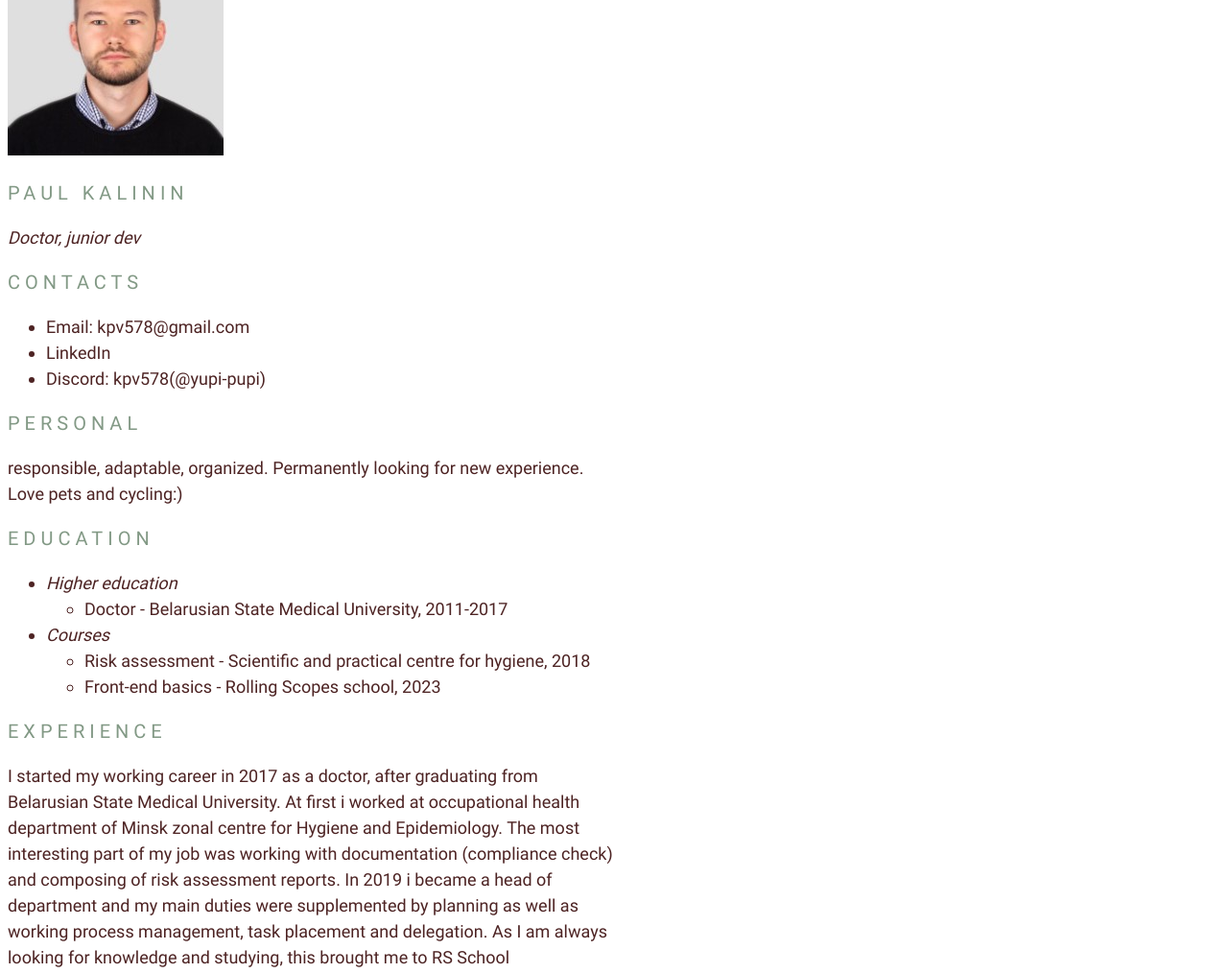
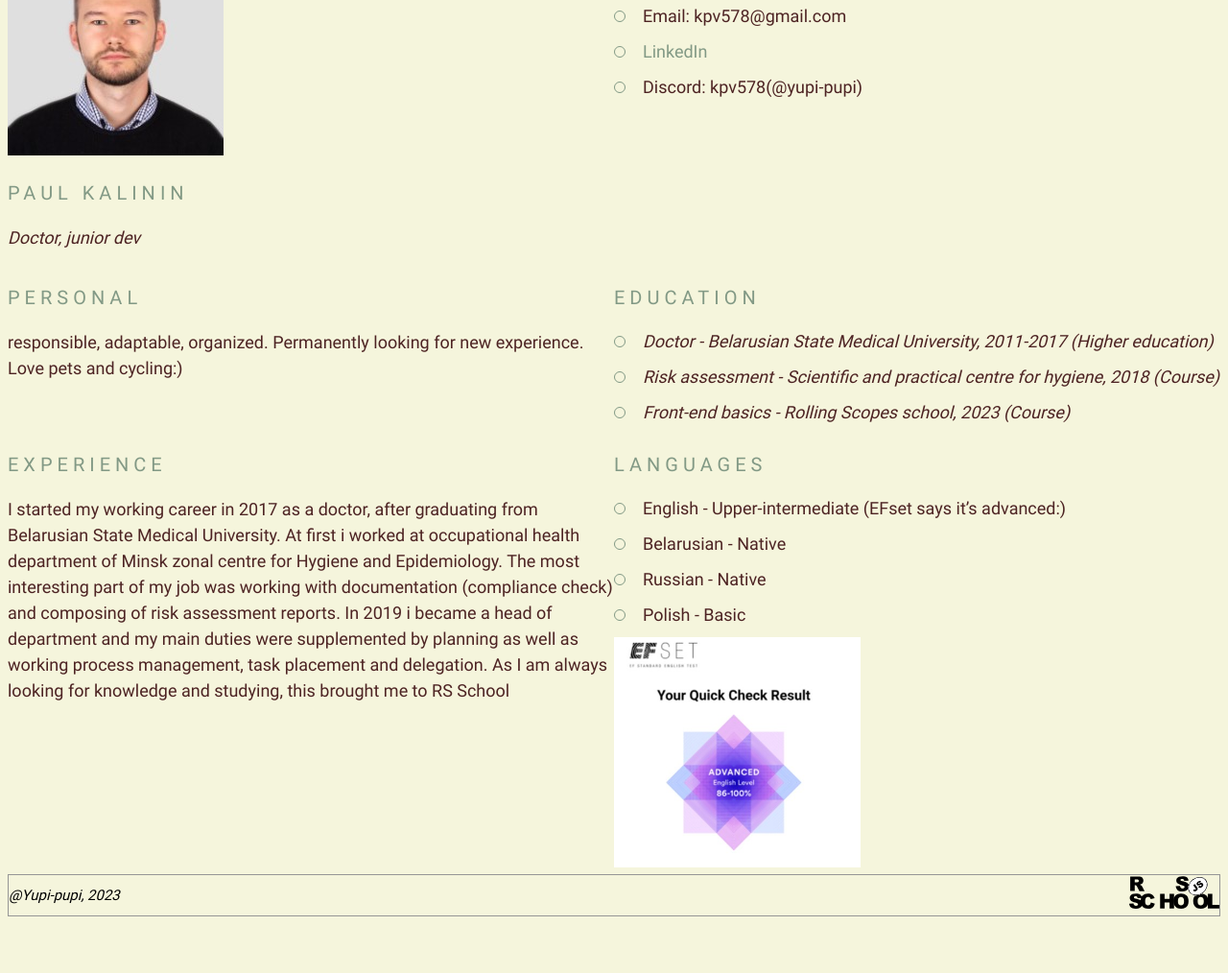
Before and after one commit to Yupi-pupi/rsschool-cv, a plain HTML site: page index.html in a window 1280 px wide. Shown: the part 154-1168 px from the top of the page at 96% size. After the commit the page ends 1117 px from the top, so only its background shows below. Drawn offline with Linux system fonts and the light colour scheme.

Commit message:
feat: add styles

```diff
--- a/index.html
+++ b/index.html
@@ -3,13 +3,13 @@
 <head>
     <meta charset="UTF-8">
     <meta name="viewport" content="width=device-width, initial-scale=1.0">
-    <title>cv</title>
+    <title>Paul Kalinin CV</title>
     <link rel="stylesheet" href="style.css">
-    <link rel="icon" href="./assets/3.ico"
+    <link rel="icon" href="./assets/3.svg">
 </head>
 <body>
     <header class="header">
-        <div class="container"></div>
+        <div class="container">
             <nav class="nav">
                 <ul class="nav-list">
                     <li class="nav-item"><a href="#contacts" class="nav-link">Contacts</a></li>
@@ -19,9 +19,10 @@
                     <li class="nav-item"><a href="#languages" class="nav-link">Languages</a></li>
                 </ul>
             </nav>
+        </div>
     </header>
     <main>
-        <div class="container" class="main-container">
+        <div class="main-container" class="container">
             <section class="section" id="profile">
                 <img src="./assets/1.jpg" alt="photo">
                 <h1 class="section-title">Paul Kalinin</h1>
@@ -29,34 +30,28 @@
             </section>
             <section class="section" id="contacts">
                 <h2 class="section-title">Contacts</h2>
-                <ul class="section-item">
-                    <li>Email: kpv578@gmail.com</li>
-                    <li a href="https://www.linkedin.com/in/paul-kalinin-llb">LinkedIn</li>
-                    <li>Discord: kpv578(@yupi-pupi)</li>
+                <ul class="section-list">
+                    <li class="section-item">Email: kpv578@gmail.com</li>
+                    <li class="section-item"> <a class="link" href="https://www.linkedin.com/in/paul-kalinin-llb">LinkedIn</a></li>
+                    <li class="section-item">Discord: kpv578(@yupi-pupi)</li>
                 </ul>
             </section>
             <section class="section" id="personal">
                 <h2 class="section-title">Personal</h2>
-                <p class="section-item">responsible, adaptable, organized. Permanently looking for new experience.
+                <p>responsible, adaptable, organized. Permanently looking for new experience.
                     Love pets and cycling:)</p>
             </section>
             <section class="section" id="education">
                 <h2 class="section-title">Education</h2>
-                <ul class="section-item">
-                    <li><i>Higher education</i></li>
-                        <ul>
-                            <li>Doctor - Belarusian State Medical University, 2011-2017</li>
-                        </ul>
-                    <li><i>Courses</i></li>
-                        <ul>
-                            <li>Risk assessment - Scientific and practical centre for hygiene, 2018</li>
-                            <li>Front-end basics - Rolling Scopes school, 2023</li>
-                        </ul>
+                <ul class="section-list">
+                    <li class="section-item"><i>Doctor - Belarusian State Medical University, 2011-2017 (Higher education)</i></li>
+                    <li class="section-item"><i>Risk assessment - Scientific and practical centre for hygiene, 2018 (Course)</i></li>
+                    <li class="section-item"><i>Front-end basics - Rolling Scopes school, 2023 (Course)</i></li>
                 </ul>
             </section>
             <section class="section" id="experience">
                 <h2 class="section-title">Experience</h2>
-                <p class="section-item">I started my working career in 2017 as a doctor,
+                <p>I started my working career in 2017 as a doctor,
                     after graduating from Belarusian State Medical University.
                     At first i worked at occupational health department of Minsk zonal centre for Hygiene and Epidemiology.
                     The most interesting part of my job was working with documentation (compliance check) and composing of risk assessment reports.
@@ -65,18 +60,21 @@
             </section>
             <section class="section" id="languages">
                 <h2 class="section-title">Languages</h2>
-                <ul class="section-item">
-                    <li>English - Upper-intermediate (EFset says it’s advanced:)</li>
-                    <li>Belarusian - Native</li>
-                    <li>Russian - Native</li>
-                    <li>Polish - Basic</li>
+                <ul class="section-list">
+                    <li class="section-item">English - Upper-intermediate (EFset says it’s advanced:)</li>
+                    <li class="section-item">Belarusian - Native</li>
+                    <li class="section-item">Russian - Native</li>
+                    <li class="section-item">Polish - Basic</li>
                 </ul>
                 <img src="./assets/2.jpg" alt="eng-result" height="240">
             </section>
         </div>
     </main>
     <footer>
-        <div class="container"></div>
+        <div class="footer-container">
+            <a class="github-link" href="https://github.com/Yupi-pupi">&#64;Yupi-pupi, 2023</a>
+            <a href="https://rs.school/js/"><img src="./assets/rs_school_js.svg" alt="rsschool_logo" height="35px"></a>
+        </div>
     </footer>
 </body>
 </html>
--- a/style.css
+++ b/style.css
@@ -1,62 +1,81 @@
 @font-face {
     font-family: Roboto;
      src: url("assets/fonts/Roboto-Regular.ttf");
-   }
+}
+
 * {
     box-sizing: border-box;
-  }
+}
+
 footer {
-    border: 1px solid red;
+    border: 1px solid rgb(150, 150, 150);
 }
+
 body {
     display: flex;
     flex-direction: column;
     justify-content: space-between;
-
-}
-.container {
-    max-width: 1440px;
-    margin: 0 auto;
-}
-.nav-list {
-    display: flex;
-    justify-content: flex-end;
-    align-items: center;
-    list-style: none;
-    padding: 0 20px;
-    line-height: 50px;
-    transition: .3s;
-}
-html {
-    scroll-behavior: smooth;
-}
-.nav-item a {
-    color: #829985;
-    text-decoration: none;
-    transition: color 0.5s;
-}
-.nav-item a:hover {
-    color: #4d2323;
-}
-.main-container {
-    display: flex;
-    flex-wrap: wrap;
-}
-.section {
-    width: 50%;
-}
-@media (max-width: 768px) {
-    .section {
-      width: 100%;
-    }
-}
-body {
+    background-color:beige;
     font-family: 'Roboto', sans-serif;
     font-size: 18px;
     font-weight: 400;
     line-height: 1.5;
     color: #4d2323;
 }
+
+.container {
+    max-width: 1440px;
+    margin: 0 auto;
+}
+
+.nav-list {
+    display: flex;
+    justify-content: flex-end;
+    align-items: center;
+    list-style: none;
+}
+
+.nav-link {
+    padding: 0 20px;
+    line-height: 50px;
+    transition: .3s;
+}
+
+html {
+    scroll-behavior: smooth;
+}
+
+.nav-item a {
+    color: #829985;
+    text-decoration: none;
+    transition: color 0.5s;
+}
+
+.nav-item a:hover {
+    color: #4d2323;
+}
+
+.main-container {
+    display: flex;
+    flex-wrap: wrap;
+}
+
+.section {
+    width: 50%;
+}
+
+@media (max-width: 768px) {
+    .section {
+      width: 100%;
+    }
+}
+
+.section-list {
+    margin: 0;
+    padding: 0;
+    list-style: none;
+}
+
 .section-title {
     font-size: 20px;
     font-weight: 400;
@@ -64,20 +83,26 @@ body {
     letter-spacing: 5px;
     color: #829985;
 }
+
 .link {
     text-decoration: none;
     color: #829985;
     transition: color 0.5s;
 }
 
-  .link:hover {
+.link:hover {
     color: #5d7260;
 }
-.nav-item {
-    position: relative;
-    padding-left: 30px;
+
+.section-item {
+        position: relative;
+        margin: 0;
+        margin-bottom: 10px;
+        padding: 0;
+        padding-left: 30px;
 }
-.nav-item::before {
+
+.section-item::before {
     content: "";
     position: absolute;
     top: 8px;
@@ -87,3 +112,17 @@ body {
     border: 1px solid #829985;
     border-radius: 50%;
 }
+
+.footer-container {
+    display: flex;
+    flex-direction: row;
+    justify-content: space-between;
+    align-items: center;
+}
+
+.github-link {
+    color:#000000;
+    text-decoration: none;
+    font-style: italic;
+    font-size: 15px;
+}
```
Also changed, not shown: assets/3.ico (deleted), assets/3.svg (added), assets/rs_school_js.svg (added). Lines whose indentation alone changed are shown as unchanged.
